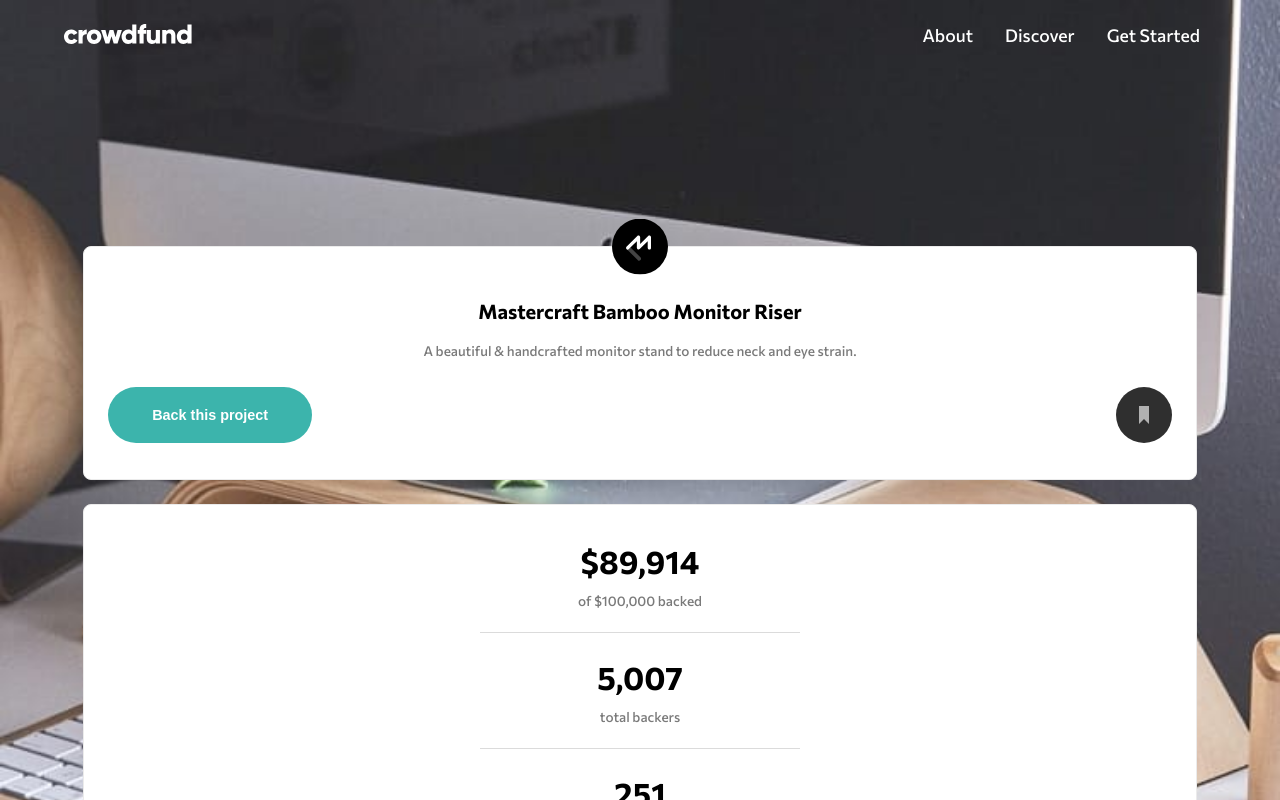
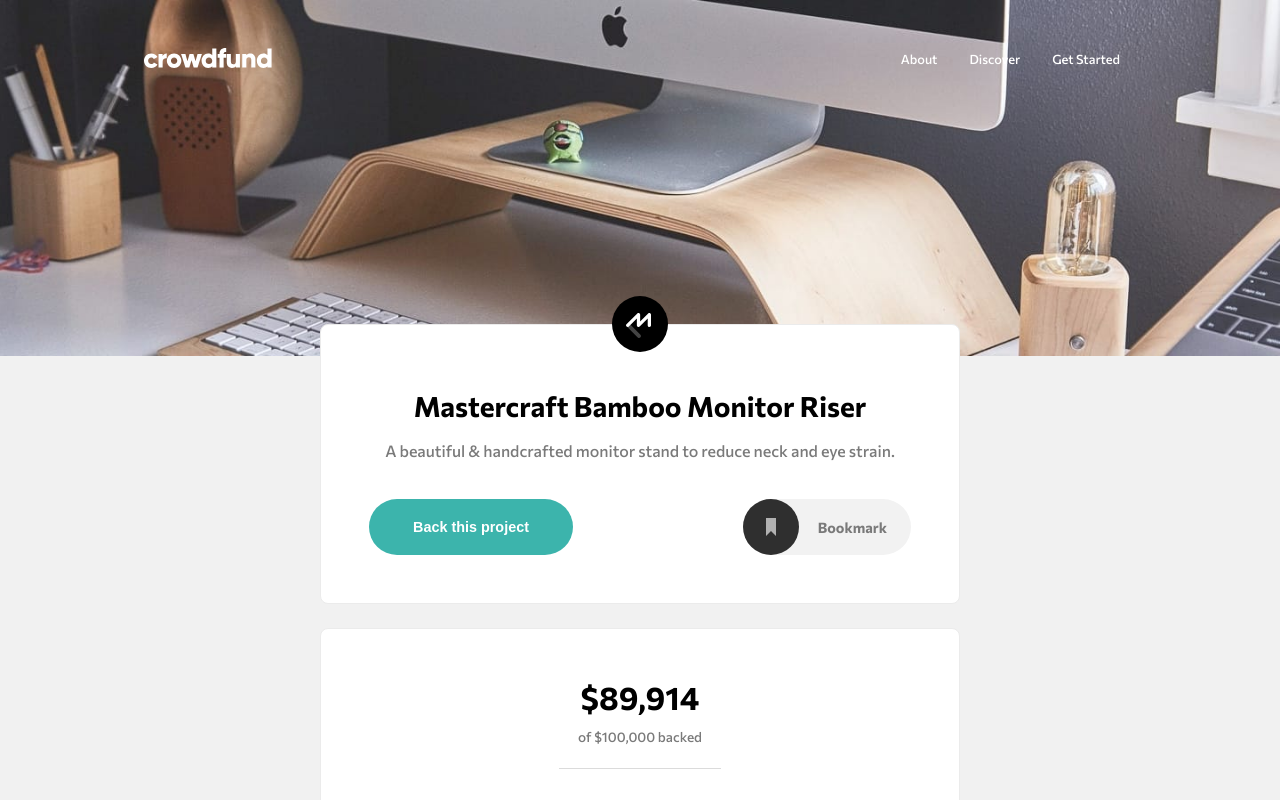
Before and after one commit to EricLDev/FEM-Crowdfunding_product_page_REACT, a React (Create React App) app: page / in a window 1280 px wide. Shown: the top 800 px of the page. Built offline with nearby package versions, Linux system fonts and the light colour scheme.

Commit message:
@queries desktop MastercraftIntro component

```diff
--- a/src/App.css
+++ b/src/App.css
@@ -14,5 +14,15 @@
   gap: 1.5rem;
   margin-top: 11rem;
   padding-bottom: 4rem;
+}
 
+@media screen and (min-width: 768px) {
+  .App {
+    background-image: url(./images/image-hero-desktop.jpg)
+  }
+
+  .wrapper {
+    width: 50%;
+    margin-top: 14.5rem;
+  }
 }
--- a/src/components/Mastercraft/MastercraftIntro.js
+++ b/src/components/Mastercraft/MastercraftIntro.js
@@ -30,7 +30,12 @@ const MastercraftIntro = () => {
 			<p className={classes["MastercraftIntro-p"]}>A beautiful & handcrafted monitor stand to reduce neck and eye strain.</p>
 			<div className={classes.callToAction}>
 				<Button onClick={onClickHandler}>Back this project</Button>
-				<img src={bookmark} className={isBookmarked ? `${classes.isBookmarked}` : ""} alt="" onClick={() => setIsBookmarked(!isBookmarked)} />
+				<div className={`${classes.bookmark} ${isBookmarked ? `${classes.bookmarked}` : ""}`}>
+					<img src={bookmark} className={isBookmarked ? `${classes.isBookmarked}` : ""} alt="" onClick={() => setIsBookmarked(!isBookmarked)} />
+					<div>
+						<p>{isBookmarked ? "Bookmarked" : "Bookmark"}</p>
+					</div>
+				</div>
 			</div>
 			{modalIsOpen && <Modal onClick={closeModalHandler} />}
 			{modalIsOpen && <Backdrop onClick={closeModalHandler} />}
--- a/src/components/Mastercraft/MastercraftIntro.module.css
+++ b/src/components/Mastercraft/MastercraftIntro.module.css
@@ -13,6 +13,38 @@
     text-align: center;
     line-height: 1.5rem;
     font-weight: 500;
+}
+
+.bookmark {
+    display: flex;
+    position: relative;
+    align-items: center;
+}
+
+
+
+.bookmark div {
+    display: none;
+    height: 56px;
+    width: 10.5rem;
+    align-items: center;
+    justify-content: flex-end;
+    background-color: hsl(0, 0%, 95%);
+    border-radius: 2rem;
+    padding: 0 1.5rem;
+}
+
+.bookmark div p {
+    font-weight: 700;
+    font-size: .9rem;
+}
+
+.bookmark.bookmarked div {
+    width: 11.5rem;
+}
+
+.bookmarked p {
+    color: hsl(176, 50%, 47%);
 }
 
 img[src*="mastercraft"] {
@@ -34,3 +66,28 @@ img[src*="bookmark"] {
 .callToAction .isBookmarked {
     filter: invert(33%) sepia(77%) saturate(478%) hue-rotate(127deg) brightness(97%) contrast(87%);
 }
+
+@media screen and (min-width: 768px) {
+    .MastercraftIntro-h1 {
+        font-size: 1.75rem;
+    }
+
+    .MastercraftIntro-p {
+        font-size: 1rem;
+        margin-bottom: 2.25rem;
+    }
+
+    img[src*="mastercraft"] {
+
+        transform: translate(-50%, -137.5%)
+    }
+
+    .bookmark div {
+        display: flex;
+    }
+
+    .bookmark img {
+        position: absolute;
+    }
+
+}
--- a/src/components/NavBar/NavBar.module.css
+++ b/src/components/NavBar/NavBar.module.css
@@ -2,7 +2,7 @@
     padding: 1.5rem 0;
     display: flex;
     justify-content: space-between;
-    width: 90%;
+    width: 77.5%;
     margin: auto;
 }
 
@@ -79,6 +79,10 @@
 }
 
 @media screen and (min-width: 768px) {
+    .NavBar {
+        padding-top: 3rem;
+    }
+
     .NavBar .MobileNavigation {
         display: none;
     }
@@ -87,4 +91,8 @@
         display: flex;
     }
 
+    .NavBar nav ul li a {
+        font-size: .8rem;
+    }
+
 }
--- a/src/components/UI/Card.module.css
+++ b/src/components/UI/Card.module.css
@@ -16,3 +16,9 @@
     overflow-y: auto;
     height: auto;
 }
+
+@media screen and (min-width: 768px) {
+    .Card {
+        padding: 3rem;
+    }
+}
```
